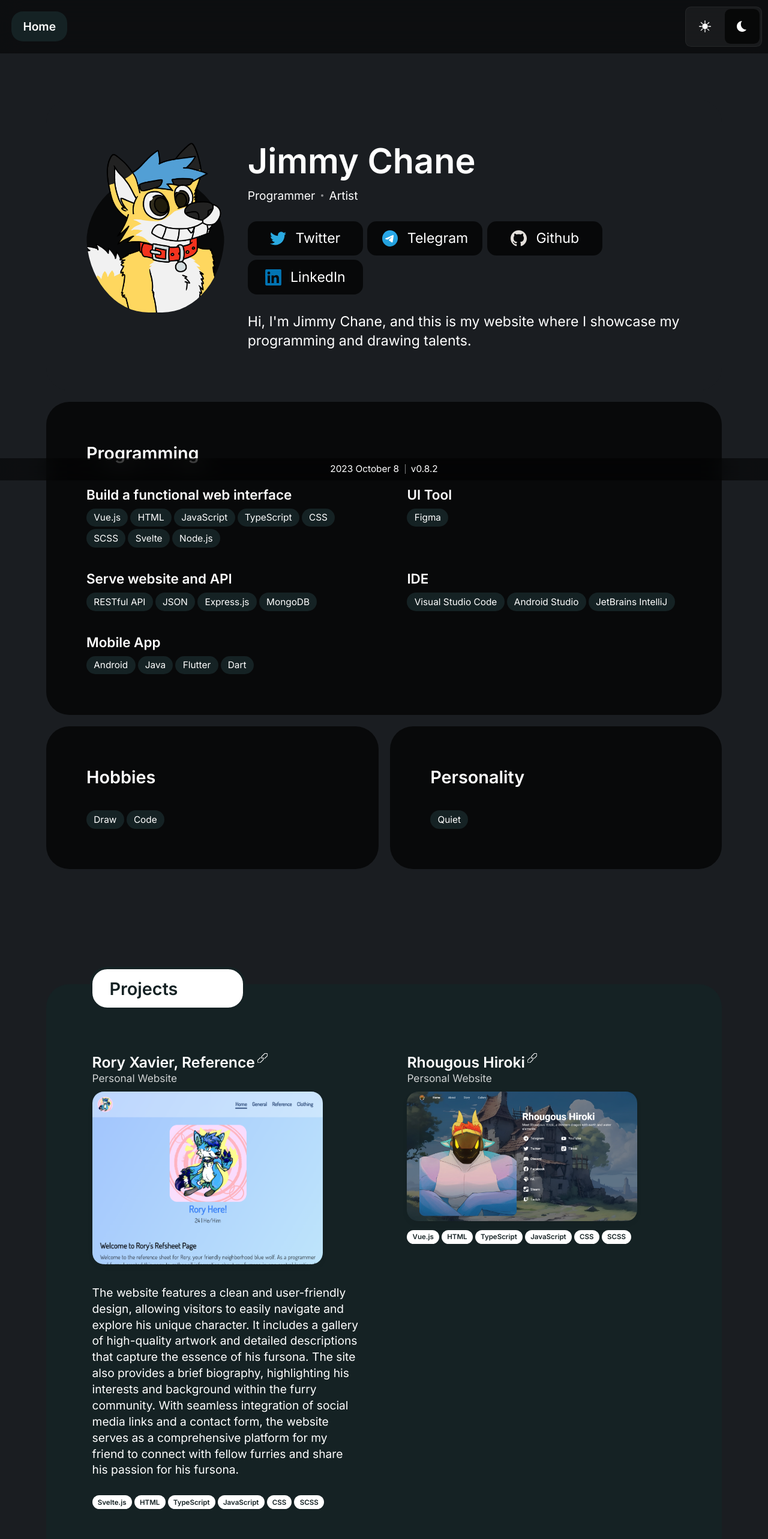
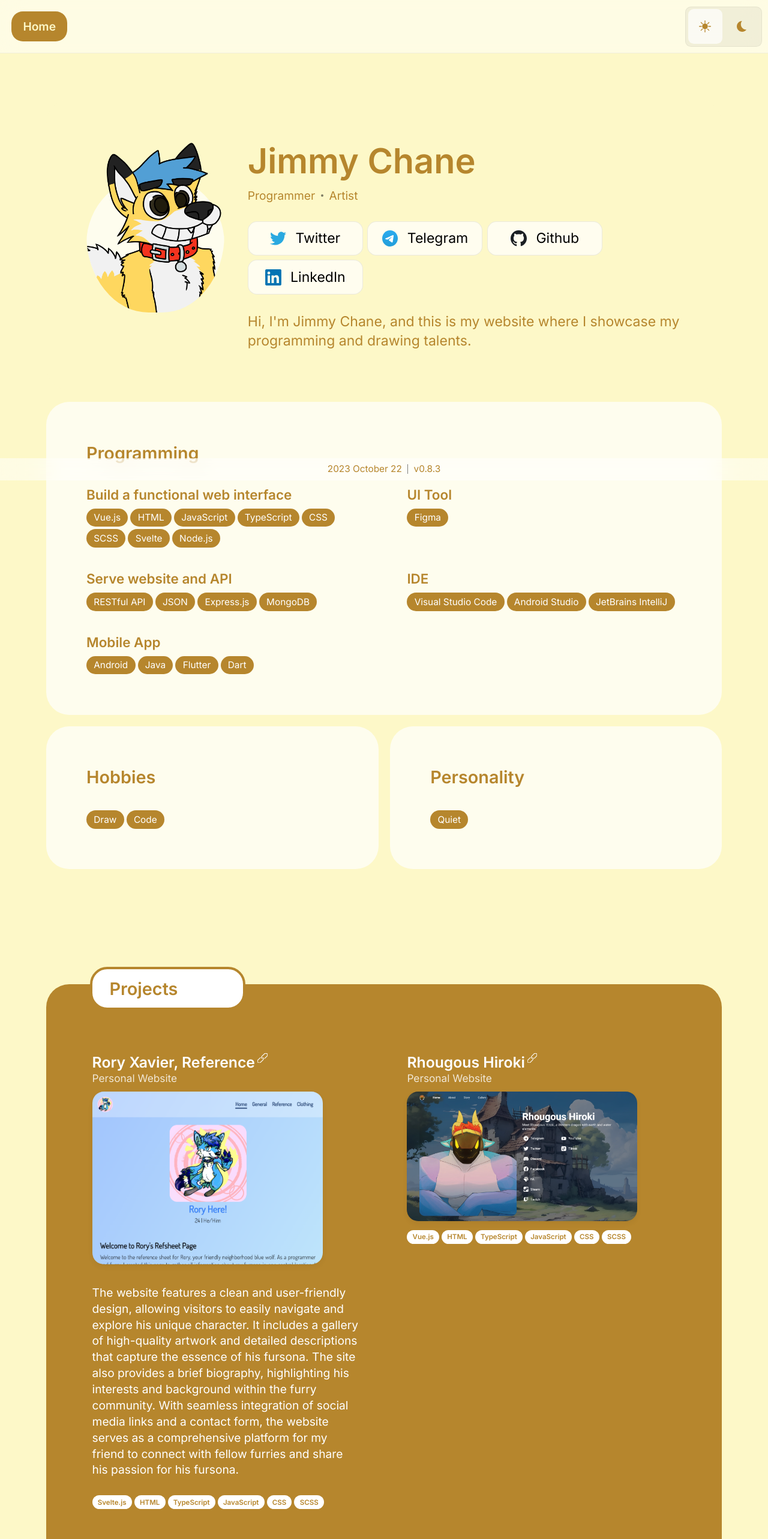
Before and after one commit to JimmyChane/jimmychane-web-ui, a Vue app: page /#/ in a window 1280 px wide. Shown: the top 2566 px of the page at 60% size. Built offline with nearby package versions, Linux system fonts and the light colour scheme.

Commit message:
Change to yellow theme

```diff
--- a/index.html
+++ b/index.html
@@ -5,7 +5,7 @@
     <meta name="viewport" content="width=device-width, initial-scale=1.0" />
 
     <!-- Icon -->
-    <link rel="icon" href="/icon/favicon.ico" />
+    <link rel="icon" href="https://www.jimmychane.com/icon/favicon.ico" />
 
     <!-- Title -->
     <title>Jimmy Chane</title>
@@ -20,13 +20,13 @@
 
     <!-- Twitter Meta -->
     <meta name="twitter:title" content="Jimmy Chane" />
-    <meta name="twitter:image" content="<%= BASE_URL %>icon/og-image.png" />
+    <meta name="twitter:image" content="https://www.jimmychane.com/icon/og-image.png" />
     <meta name="twitter:description" content="I'm Jimmy Chane, Programmer | Artist" />
 
     <!-- Meta -->
     <meta name="title" property="og:title" content="Jimmy Chane" />
     <meta name="type" property="og:type" content="website" />
-    <meta name="image" property="og:image" content="<%= BASE_URL %>icon/og-image.png" />
+    <meta name="image" property="og:image" content="https://www.jimmychane.com/icon/og-image.png" />
     <meta name="url" property="og:url" content="https://www.jimmychane.com" />
     <meta
       name="description"
--- a/package.json
+++ b/package.json
@@ -1,6 +1,6 @@
 {
   "name": "jimmychane-web-ui",
-  "version": "0.8.2",
+  "version": "0.8.3",
   "private": true,
   "scripts": {
     "dev": "vite",
--- a/src/App-Footer.vue
+++ b/src/App-Footer.vue
@@ -1,8 +1,8 @@
 <template>
   <div class="App-footer">
-    <span>2023 October 8</span>
+    <span>2023 October 22</span>
     <span class="App-footer-separator" />
-    <span>v0.8.2</span>
+    <span>v0.8.3</span>
   </div>
 </template>
 
--- a/src/App-Nav.vue
+++ b/src/App-Nav.vue
@@ -24,7 +24,6 @@
 
     font-size: 1rem;
     font-weight: 600;
-    color: #101718;
     color: var(--text-color);
     text-decoration: none;
     text-align: center;
@@ -32,9 +31,11 @@
     display: flex;
     align-items: center;
     justify-content: center;
+
+    transition: all 400ms ease;
   }
   .App-Nav[isSelected='true'] {
-    background: var(--color-dark);
-    color: white;
+    background: var(--color-active);
+    color: var(--background-color);
   }
 </style>
--- a/src/App.vue
+++ b/src/App.vue
@@ -3,7 +3,7 @@
   import Actionbar from './App-Actionbar.vue';
   import Footer from './App-Footer.vue';
 
-  const currentTheme = ref('dark');
+  const currentTheme = ref('light');
 
   function saveTheme(theme: string) {
     localStorage.setItem('theme', theme);
@@ -71,11 +71,11 @@
   }
 
   .App-light-theme {
-    color: black;
-    background: linear-gradient(140.09deg, #e0f7f2 10.49%, #f7f3f3 90.41%);
-
-    --color: #3c5f64;
-    --color-dark: #143135;
+    // --color: #3c5f64;
+    // --color-dark: #143135;
+    --color: #fff48c;
+    --color-dark: #b6862d;
+    --color-active: var(--color-dark);
 
     --text-color: hsl(0, 0%, 0%);
     --text-color-opacity5: hsla(0, 0%, 0%, 0.05);
@@ -84,7 +84,8 @@
     --text-color-opacity70: hsla(0, 0%, 0%, 0.7);
     --text-color-opacity90: hsla(0, 0%, 0%, 0.9);
 
-    --background-color: #e0f7f2;
+    // --background-color: #e0f7f2;
+    --background-color: #fdf8c8;
     --background-color-opacity5: hsla(0, 0%, 100%, 0.05);
     --background-color-opacity50: hsla(0, 0%, 100%, 0.5);
     --background-color-opacity70: hsla(0, 0%, 100%, 0.7);
@@ -98,16 +99,16 @@
     --section-fursona-background-color: #9ed5ce;
   }
   .App-dark-theme {
-    color: white;
-    background: var(--background-color);
-
-    --color: #3c5f64;
-    --color-dark: #152224;
+    // --color: #3c5f64;
+    // --color-dark: #152224;
+    --color: #b6862d;
+    --color-dark: #3a2807;
+    --color-active: var(--text-color);
 
     --text-color: hsl(0, 0%, 100%);
     --text-color-opacity5: hsla(0, 0%, 100%, 0.05);
+    --text-color-opacity30: hsla(0, 0%, 100%, 0.3);
     --text-color-opacity50: hsla(0, 0%, 100%, 0.5);
-    --text-color-opacity30: hsla(0, 0%, 100%, 0.3);
     --text-color-opacity70: hsla(0, 0%, 100%, 0.7);
     --text-color-opacity90: hsla(0, 0%, 100%, 0.9);
 
@@ -130,6 +131,9 @@
     font-family: 'Inter', sans-serif;
     -webkit-font-smoothing: antialiased;
     -moz-osx-font-smoothing: grayscale;
+
+    color: var(--color-active);
+    background: var(--background-color);
 
     width: 100%;
     min-height: 100dvh;
--- a/src/DarkTheme.vue
+++ b/src/DarkTheme.vue
@@ -25,6 +25,7 @@
   .dark-theme {
     path {
       fill: var(--text-color);
+      fill: var(--color-active);
     }
   }
 </style>
--- a/src/LightTheme.vue
+++ b/src/LightTheme.vue
@@ -64,6 +64,7 @@
   .light-theme {
     path {
       fill: var(--text-color);
+      fill: var(--color-active);
     }
   }
 </style>
--- a/src/views/home/PageHome-fursona-header.vue
+++ b/src/views/home/PageHome-fursona-header.vue
@@ -27,7 +27,7 @@
     .PageCode-title {
       width: 100%;
       text-decoration: none;
-      color: inherit;
+      color: var(--text-color);
       font-size: 1.1em;
 
       h3 {
@@ -42,6 +42,7 @@
 
     .PageCode-subtitle {
       font-size: 0.8em;
+      color: var(--text-color);
     }
   }
 </style>
--- a/src/views/home/PageHome-header.vue
+++ b/src/views/home/PageHome-header.vue
@@ -135,7 +135,7 @@
         border-radius: 0.8rem;
         border: 1px solid hsla(0, 0%, 0%, 0.08);
 
-        color: inherit;
+        color: var(--text-color);
         text-decoration: none;
         transition: 0.3s;
         background: var(--background-color-opacity70);
--- a/src/views/home/PageHome.vue
+++ b/src/views/home/PageHome.vue
@@ -379,6 +379,7 @@
       }
       .PageHome-fursona {
         --color: var(--section-fursona-background-color);
+        color: var(--text-color);
 
         display: flex;
         flex-direction: column;
```
Also changed, not shown: public/icon/og-image.png.
